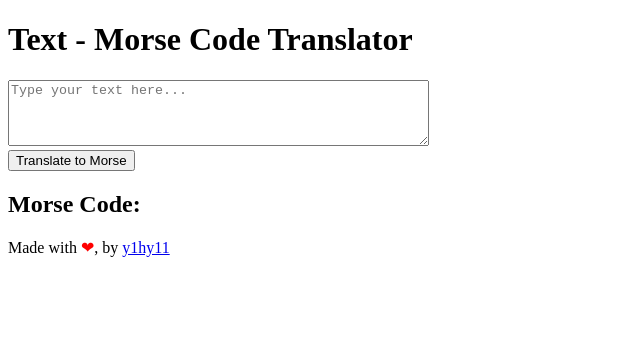
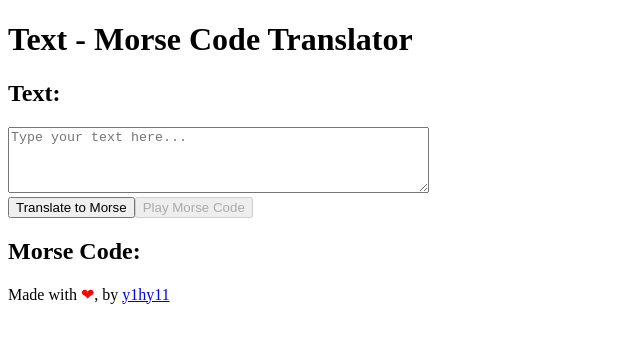
Before and after one commit to y1hy11/Projects, a React (Vite) app in the folder Morse Translator/: page / in a window 1280 px wide. Shown: the top 342 px of the page, without its empty margins (0-640 px from the left). Built offline with nearby package versions, Linux system fonts and the light colour scheme.

Commit message:
Add audio playback functionality to Morse Translator component

```diff
--- a/Morse Translator/src/components/morseTranslator.jsx
+++ b/Morse Translator/src/components/morseTranslator.jsx
@@ -1,9 +1,51 @@
-import { useState } from 'react';
+import { useState, useRef } from 'react';
 import morseCode from './morseCode';
 
 const MorseTranslator = () => {
     const [inputText, setInputText] = useState('');
     const [morseText, setMorseText] = useState('');
+    const [isPlaying, setIsPlaying] = useState(false);
+
+    const audioContextRef = useRef(null);
+    const oscillatorRef = useRef(null);
+    const playMorseCode = (morseText) => {
+        if (isPlaying) return;
+        setIsPlaying(true);
+        const unit = 0.2; // Duration of a dot
+        audioContextRef.current = new (window.AudioContext || window.webkitAudioContext)();
+        const context = audioContextRef.current;
+        let currentTime = context.currentTime;
+
+        const playTone = (duration) => {
+            oscillatorRef.current = context.createOscillator();
+            oscillatorRef.current.frequency.setValueAtTime(600, currentTime);
+            oscillatorRef.current.connect(context.destination);
+            oscillatorRef.current.start(currentTime);
+            oscillatorRef.current.stop(currentTime + duration);
+            currentTime += duration + unit;
+        };
+
+        for (let char of morseText) {
+            if (char === '.') {
+                playTone(unit);
+            } else if (char === '-') {
+                playTone(unit * 3);
+            } else if (char === ' ') {
+                currentTime += unit * 3;
+            }
+        }
+
+        setTimeout(() => {
+            setIsPlaying(false);
+        }, (currentTime - context.currentTime) * 1000);
+    };
+
+    const pauseMorseCode = () => {
+        if (audioContextRef.current) {
+            audioContextRef.current.close();
+            setIsPlaying(false);
+        }
+    };
 
     const translateToMorse = (text) => {
         return text.toUpperCase().split('').map(char => morseCode[char] || '').join(' ');
@@ -16,8 +58,9 @@ const MorseTranslator = () => {
 
     return (
         <div>
-            <div>
+            <div className="morse-translator">
                 <h1>Text - Morse Code Translator</h1>
+                <h2>Text:</h2>
                 <div>
                     <textarea
                         rows="4"
@@ -27,13 +70,25 @@ const MorseTranslator = () => {
                         placeholder="Type your text here..."
                     />
                 </div>
-                <div >
+                <div className="button-group">
                     <button onClick={handleTranslate}>Translate to Morse</button>
+                    <button
+                    onClick={() => {
+                        if (isPlaying) {
+                            pauseMorseCode();
+                        } else {
+                            playMorseCode(morseText);
+                        }
+                    }}
+                    disabled={!morseText}
+                >
+                    {isPlaying ? 'Pause Morse Code' : 'Play Morse Code'}
+                </button>
                 </div>
                 <h2>Morse Code:</h2>
-                <div>{morseText}</div>
-                <div>
-                     <p>Made with <span style={{ color: 'red' }}>❤</span>,  by <a href="https://github.com/y1hy11" target="_blank">y1hy11</a></p>
+                <div className="morse-output">{morseText}</div>
+                <div className="footer">
+                     <p>Made with <span style={{ color: 'red' }}>❤</span>,  by <a href="https://github.com/y1hy11" target="_blank" rel="noopener noreferrer">y1hy11</a></p>
                 </div>
             </div>
         </div>
```
